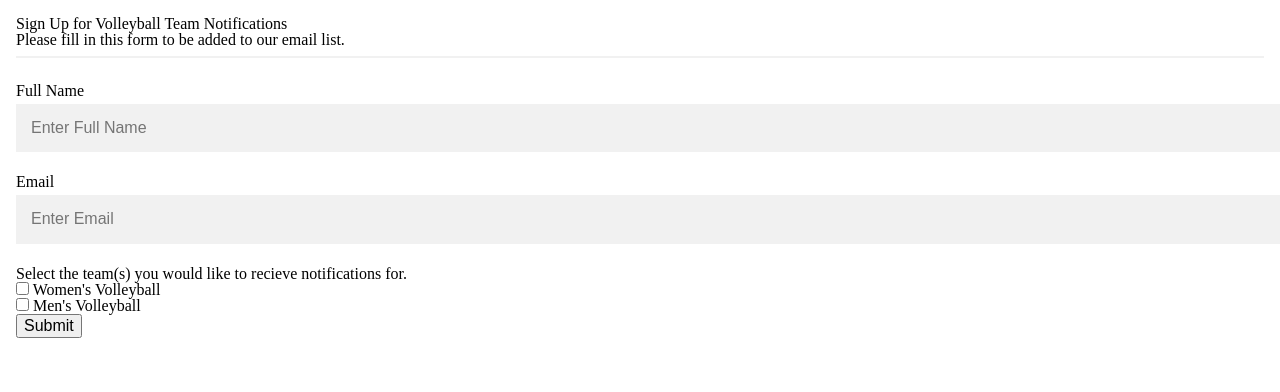
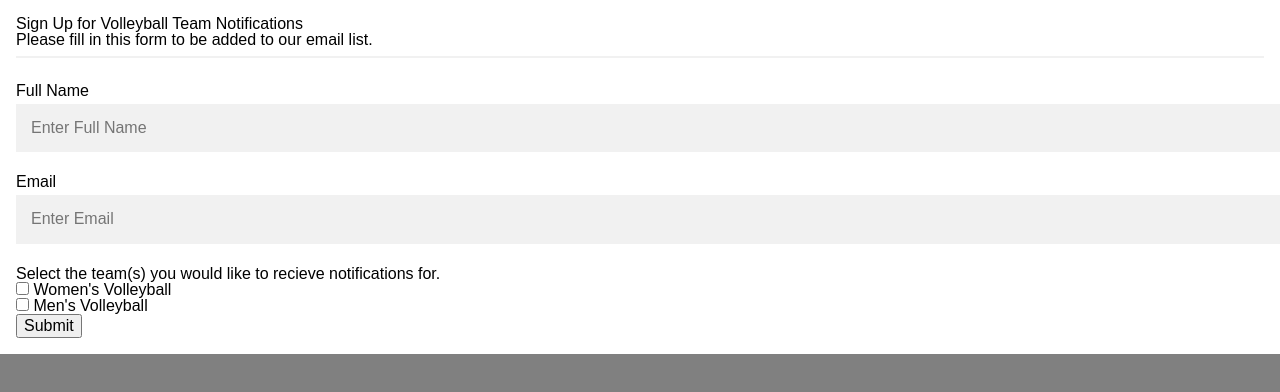
Before and after one commit to ITMD362-nfreund/Project1, a plain HTML site: page index.html in a window 1280 px wide. Drawn offline with Linux system fonts and the light colour scheme.

Commit message:
change background color

```diff
--- a/css/screen.css
+++ b/css/screen.css
@@ -1,5 +1,11 @@
+body {
+    font-family: Arial, Helvetica, sans-serif;
+    background-color: grey;
+}
+
 .container {
     padding: 16px;
+    background-color: white;
 }
 
 input[type=text] {
```
